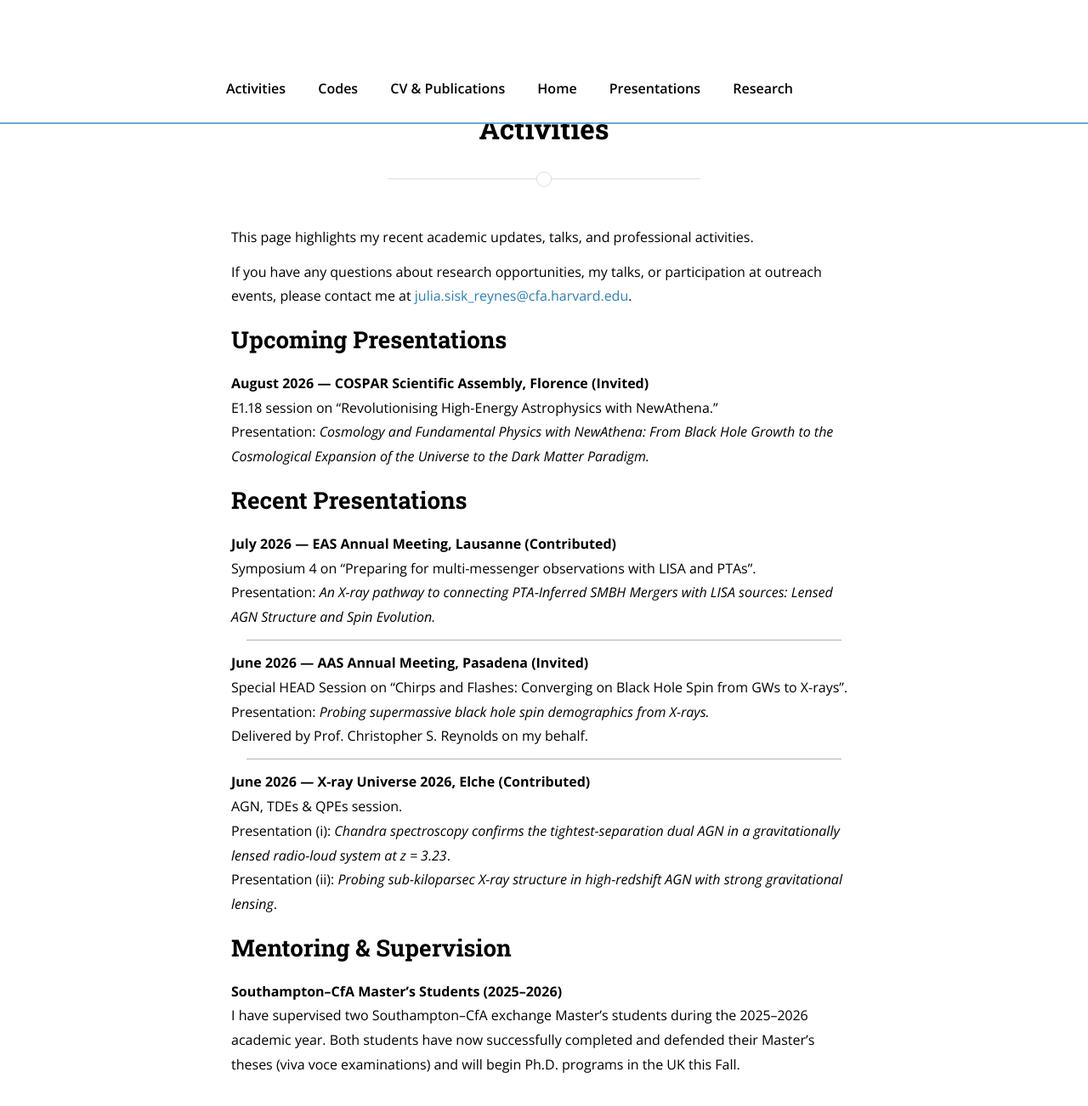
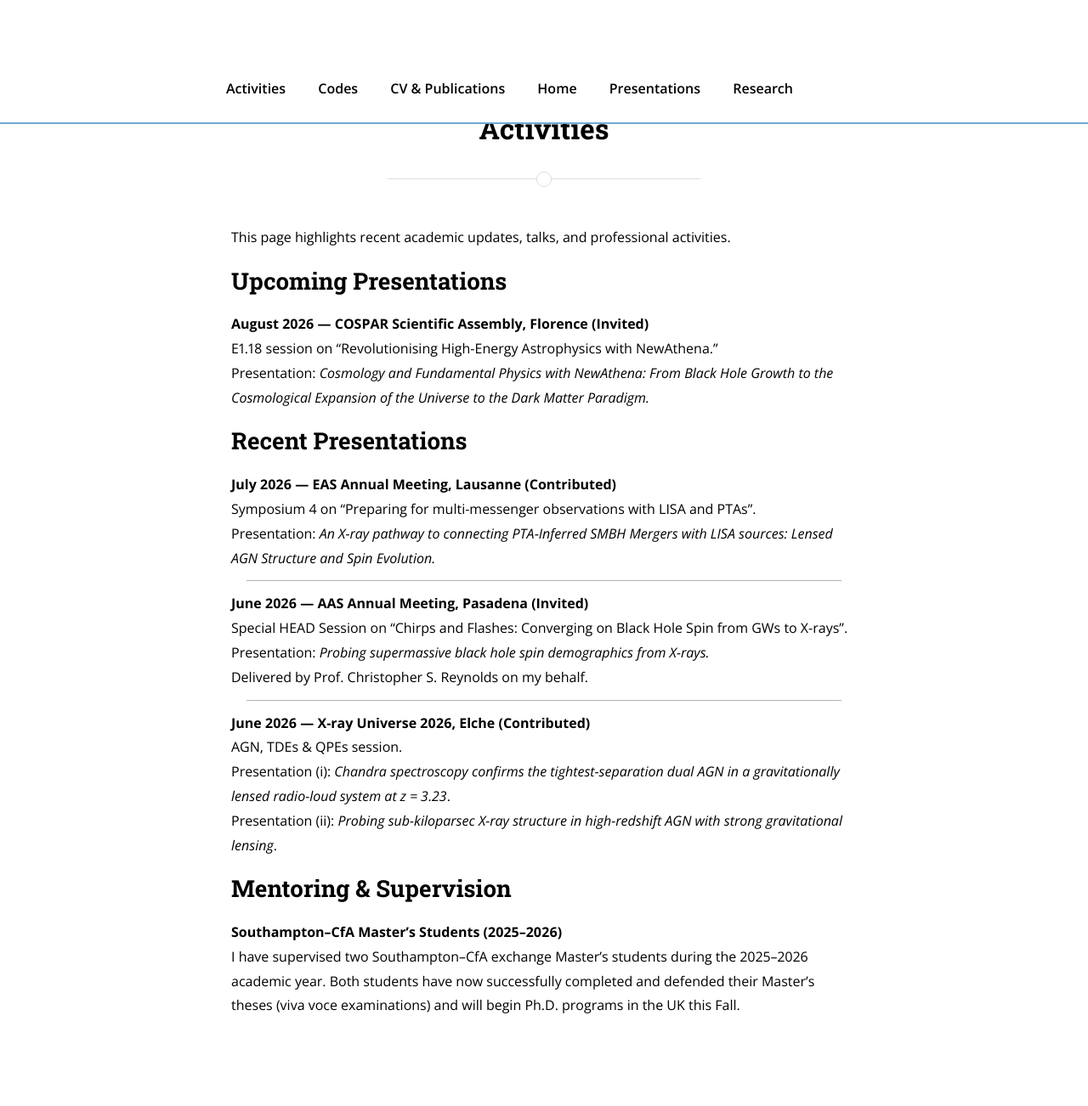
Before and after one commit to jsiskreynes-astro/jsiskreynes-astro.github.io, a Jekyll site: the page built from activities.md, in a window 1280 px wide and 1324 px high. Shown: the top 1302 px of the window at 85% size. Built offline with Jekyll 4.4.1, drawn with Linux system fonts in a browser that asks for light colours; nearby versions of some CDN libraries.

Commit message:
Update activities.md

```diff
--- a/activities.md
+++ b/activities.md
@@ -6,9 +6,7 @@ main_nav: true
 nav_order: 5
 ---
 
-This page highlights my recent academic updates, talks, and professional activities.
-
-If you have any questions about research opportunities, my talks, or participation at outreach events, please contact me at [julia.sisk_reynes@cfa.harvard.edu](mailto:julia.sisk_reynes@cfa.harvard.edu).
+This page highlights recent academic updates, talks, and professional activities.
 
 ## Upcoming Presentations
 
```
